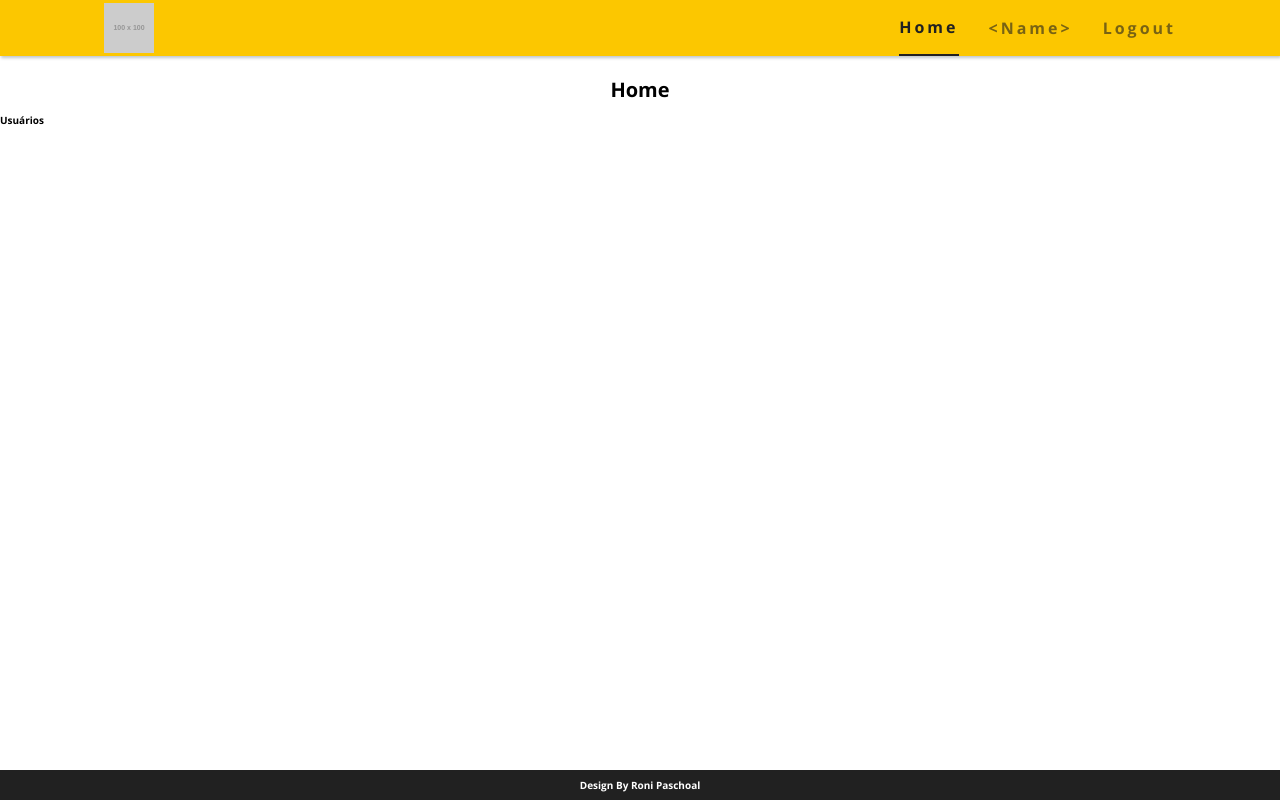
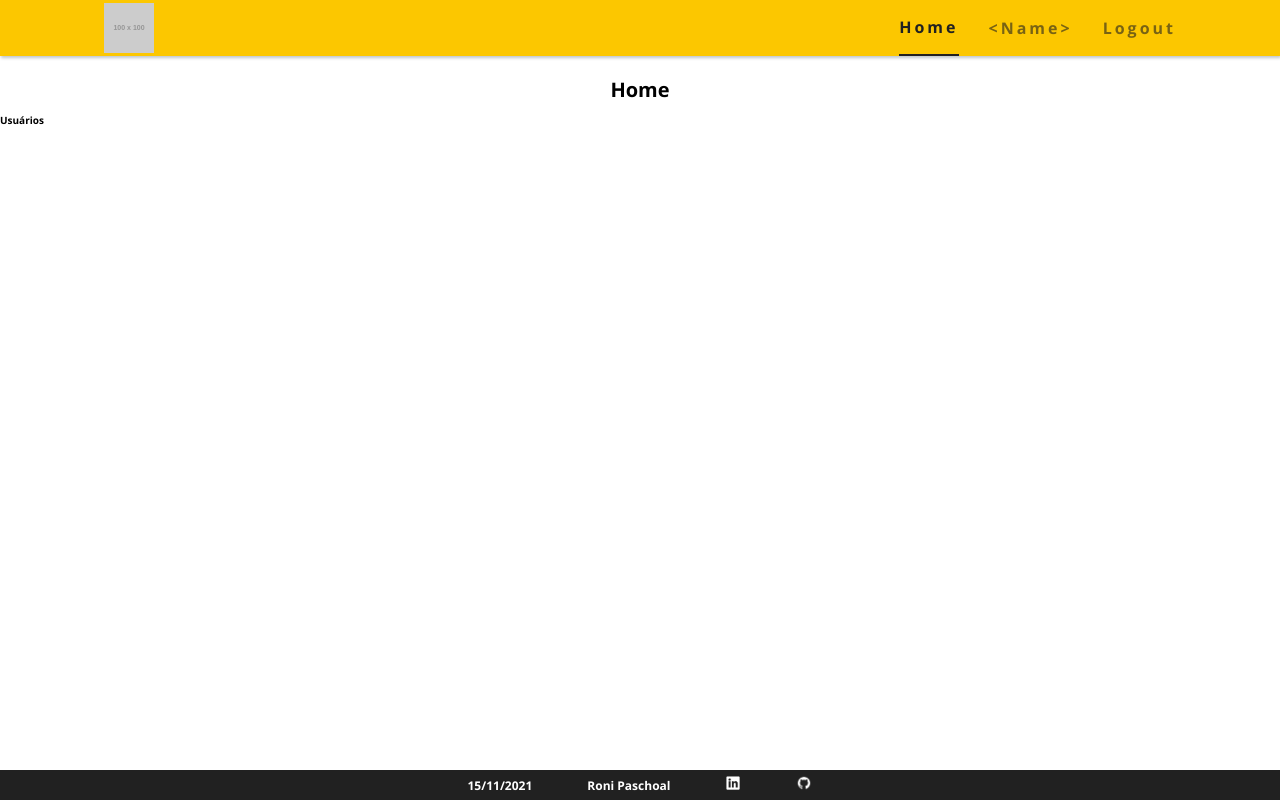
Before and after one commit to ronipaschoal/hands_on, a Next.js app: page / in a window 1280 px wide. Built offline with nearby package versions, Linux system fonts and the light colour scheme.

Commit message:
Ajustes no footer

```diff
--- a/component/Footer/index.tsx
+++ b/component/Footer/index.tsx
@@ -1,14 +1,49 @@
 import { NextPage } from 'next';
+import Image from 'next/image';
+
+import linkedin from '../../public/images/linkedin.png';
+import github from '../../public/images/github.png';
 
 import styles from './styles.module.scss';
 
-const Footer: NextPage = () => {
+interface Props {
+  botton?: boolean;
+}
+
+const Footer: NextPage<Props> = ({botton}) => {
 
   return (
-    <footer className={styles.footer}>
+    <footer
+      className={ !botton ? styles.footer : `${styles.footer} ${styles.botton}`}
+    >
       <div>
-        <a href="https://ronipaschoal.com.br" target="_blank" rel="noreferrer">
-          Design By Roni Paschoal
+        15/11/2021
+        <a href="https://ronipaschoal.com.br/" target="_blank" rel="noreferrer">
+          Roni Paschoal
+        </a>
+        <a
+          className={styles.icon}
+          href="https://www.linkedin.com/in/roni-paschoal/"
+          target="_blank"
+          rel="noreferrer">
+          <Image
+            src={linkedin}
+            alt={'Logo Linkedin'}
+            height={'16rem'}
+            width={'16rem'}
+            layout="fixed" />
+        </a>
+        <a
+          className={styles.icon}
+          href="https://github.com/ronipaschoal/"
+          target="_blank"
+          rel="noreferrer">
+          <Image
+            src={github}
+            alt={'Logo Github'}
+            height={'16rem'}
+            width={'16rem'}
+            layout="fixed" />
         </a>
       </div>
     </footer>
--- a/component/Footer/styles.module.scss
+++ b/component/Footer/styles.module.scss
@@ -3,6 +3,8 @@
 .footer{
   height: 3rem;
   width: 100%;
+
+  font-size: 1.2rem;
 
   position: fixed;
   bottom: $menu-height;
@@ -14,6 +16,20 @@
   color: $color-secondary;
   background: $color-background-secondary;
 
+  &.botton {
+    bottom: 0;
+  }
+
+  div {
+    width: 100%;
+
+    max-width: 40rem;
+
+    display: flex;
+    align-items: center;
+    justify-content: space-around;
+  }
+
   @media (min-width: $breakpoint-tablet) {
     bottom: 0;
   }
--- a/component/Header/index.tsx
+++ b/component/Header/index.tsx
@@ -5,10 +5,10 @@ const Header: NextPage = () => {
 
   return (
     <Head>
-
       <title>Hands On | The System!</title>
-
-      <meta name="description" content="Sistema desenvolvido em React + Next para testar os conhecimentos!" />
+      <meta
+        name="description"
+        content="Sistema desenvolvido em React + Next para testar os conhecimentos!" />
       <link rel="icon" href="../images/favicon.ico" type="image/png" />
     </Head>
   );
```
Also changed, not shown: public/images/github.png (added), public/images/linkedin.png (added).
